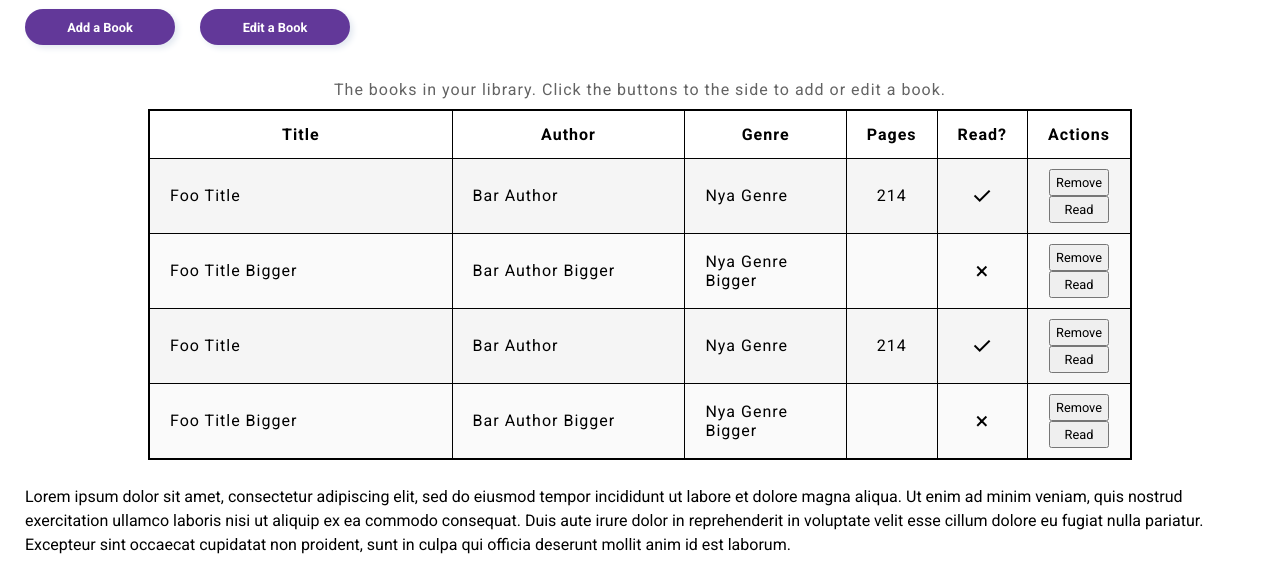
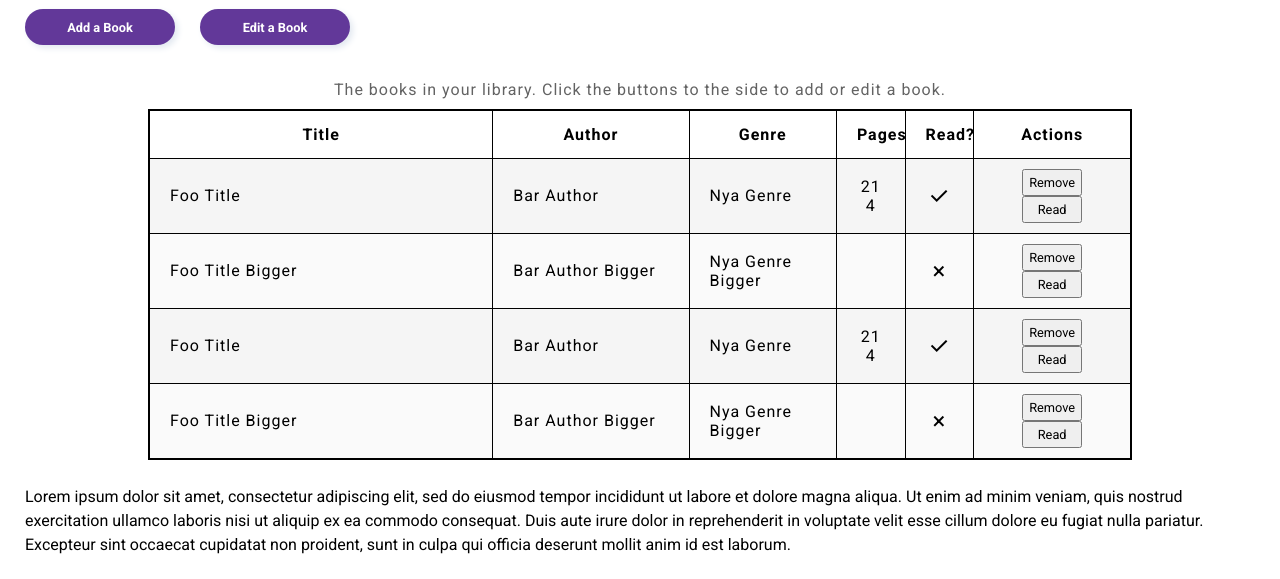
Before and after one commit to Julia-1439/library, a plain HTML site: page index.html in a window 1280 px wide. Shown: the part 157-736 px from the top of the page. Drawn offline with Linux system fonts and the light colour scheme.

Commit message:
Implement word wrapping/breaking in the book table

```diff
--- a/index.html
+++ b/index.html
@@ -67,13 +67,12 @@
         The books in your library. Click the buttons to the side to add or edit a book.
       </caption>
       <colgroup>
-        <!-- @TODO: move these to the stylesheet -->
-        <col style="width: 40ch;">
-        <col style="width: 30ch;">
-        <col style="width: 20ch;">
-        <col style="width: 4ch;">
-        <col style="width: 4ch;">
-        <col style="width: min-content;">
+        <col>
+        <col>
+        <col>
+        <col>
+        <col>
+        <col>
       </colgroup>
       <thead>
         <th id="col-title" scope="col">Title</th>
--- a/style.css
+++ b/style.css
@@ -130,7 +130,7 @@ main {
 
 
 table {
-  max-width: 80%;
+  width: 80%;
   justify-self: center;
 
   table-layout: fixed;
@@ -141,14 +141,28 @@ table {
   letter-spacing: 1px;
 }
 
+col:nth-child(1) {
+  width: 35%;
+}
+col:nth-child(2) {
+  width: 20%;
+}
+col:nth-child(3) {
+  width: 15%;
+}
+col:nth-child(4),
+col:nth-child(5) {
+  width: 7%;
+}
+
 td, th {
  border: 1px solid black;
  padding: 10px 20px;
 }
 
 td {
-  hyphens: auto;
-  /* Not working */
+  /* hyphens: auto; */ /* Does not seem to work */
+  word-wrap: break-word;
 }
 
 tr {
```
